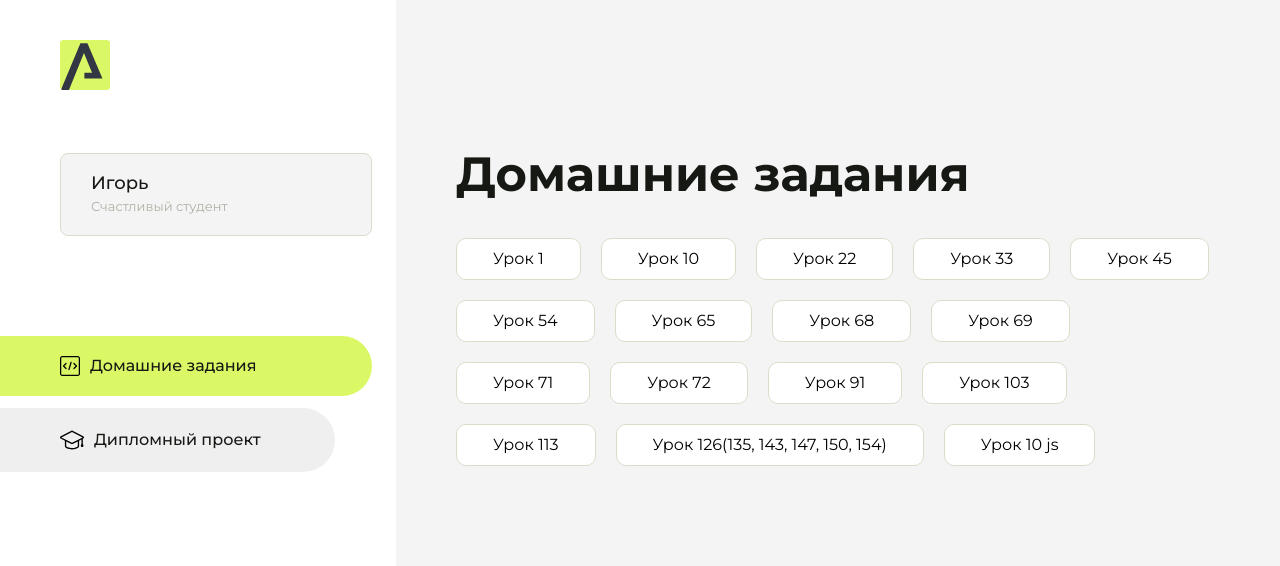
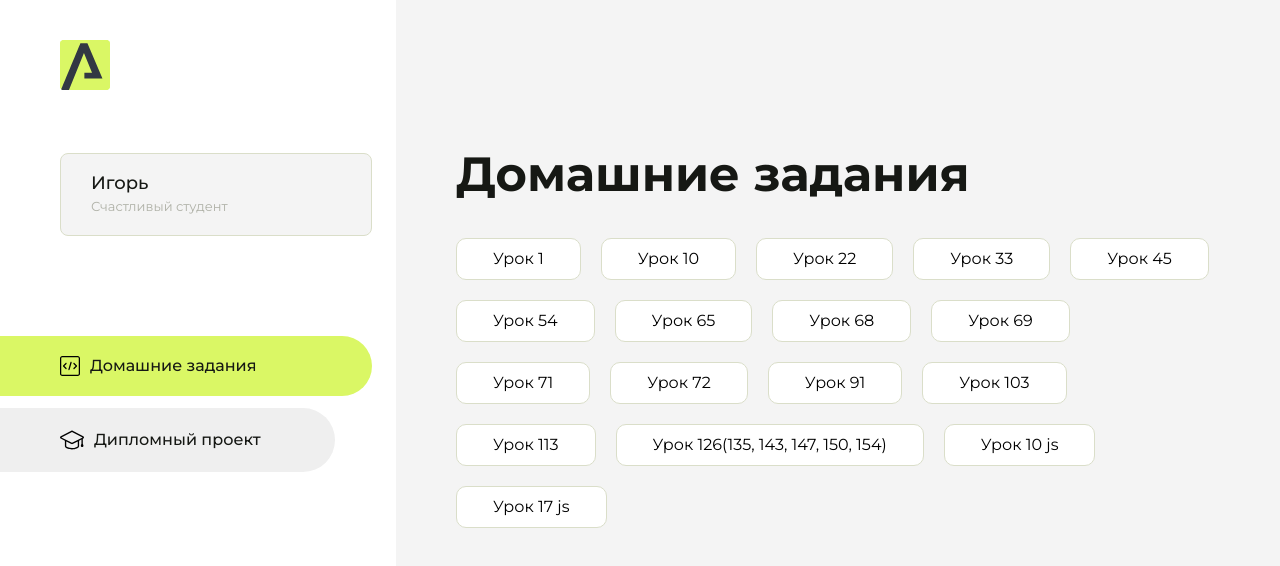
Before and after one commit to Yngvarr757/homework, a plain HTML site: page index.html in a window 1280 px wide. Drawn offline with Linux system fonts and the light colour scheme.

Commit message:
Update index.html

```diff
--- a/index.html
+++ b/index.html
@@ -141,6 +141,9 @@
                     <li class="content__list-item">
                         <a href="homework-9/index.html">Урок 10 js</a>
                     </li>
+                    <li class="content__list-item">
+                        <a href="homework-10/index.html">Урок 17 js</a>
+                    </li>
                 </ul>
             </div>
             <div class="content__block hidden" id="diplomBlock">
```
